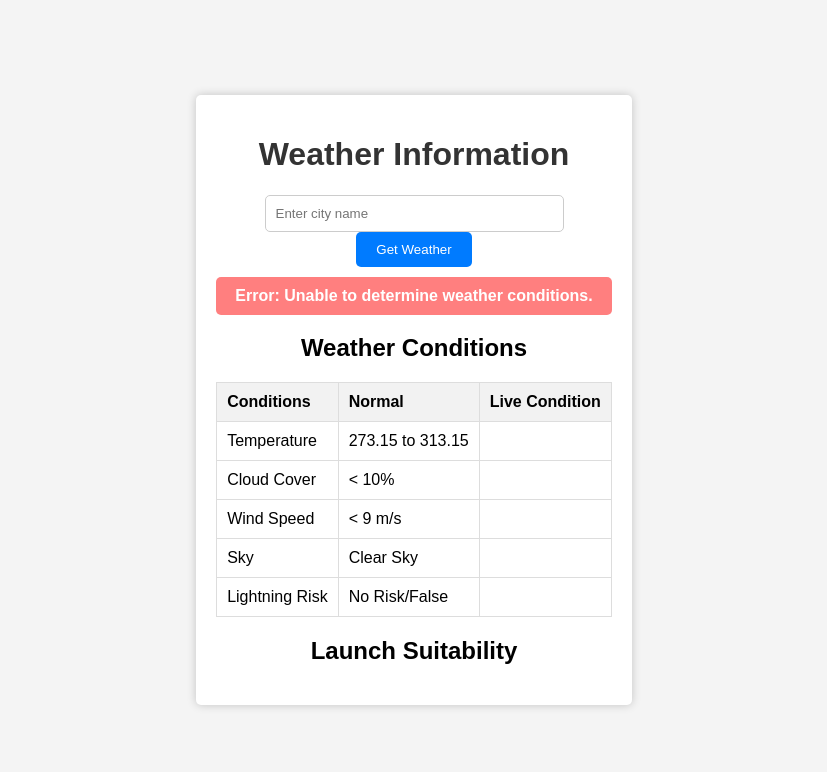
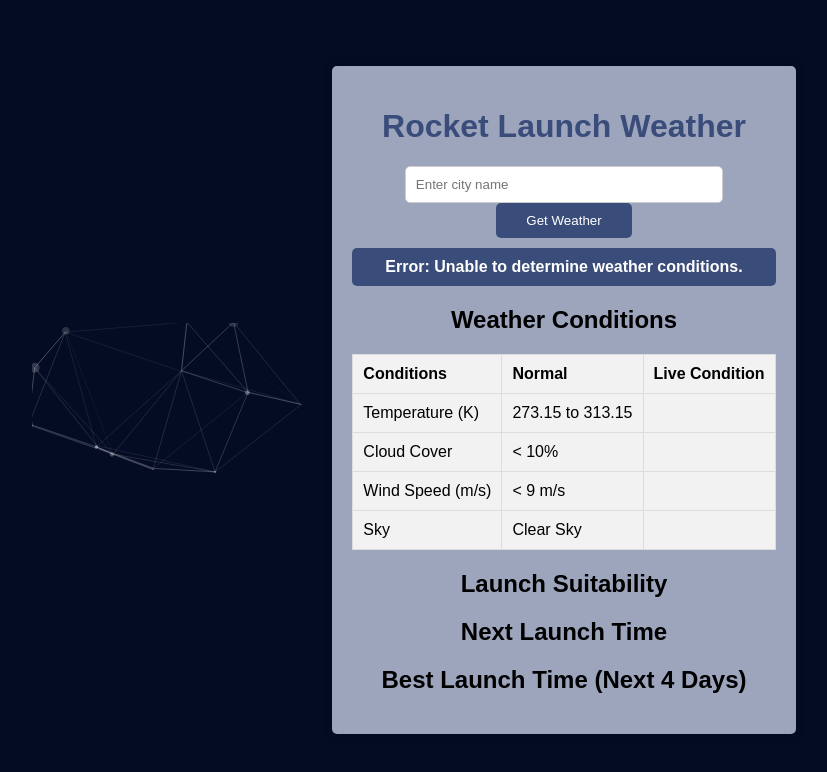
Before and after one commit to miqd2d/NASA_space_apps, a plain HTML site: page index.html in a window 1280 px wide. Both pictures are taken after a click on the button "Get Weather". Shown: the whole page, without its empty margins (226-1053 px from the left). Drawn offline with nearby package versions, Linux system fonts and the light colour scheme; no server answers.

Commit message:
Update index.html

```diff
--- a/index.html
+++ b/index.html
@@ -3,11 +3,11 @@
 <head>
     <meta charset="UTF-8">
     <meta name="viewport" content="width=device-width, initial-scale=1.0">
-    <title>Weather Information</title>
+    <title>Rocket Launch Weather</title>
     <style>
         body {
             font-family: Arial, sans-serif;
-            background-color: #f4f4f4;
+            background-color: #040c24; /* #040c24 - Dark Blue */
             margin: 0;
             padding: 0;
             display: flex;
@@ -16,15 +16,15 @@
             min-height: 100vh;
         }
         .container {
-            max-width: 600px;
+            max-width: 800px;
             padding: 20px;
-            background-color: #fff;
+            background-color: #9da5bd; /* #9da5bd - Light Grayish Blue */
             border-radius: 5px;
             box-shadow: 0 0 10px rgba(0, 0, 0, 0.2);
             text-align: center;
         }
         h1 {
-            color: #333;
+            color: #3a4c7a; /* #3a4c7a - Light Blue */
         }
         input[type="text"] {
             width: 70%;
@@ -33,9 +33,9 @@
             border-radius: 5px;
         }
         button {
-            padding: 10px 20px;
-            background-color: #007bff;
-            color: #fff;
+            padding: 10px 30px;
+            background-color: #3a4c7a; /* #007bff - Blue */
+            color: #fff; /* #ffffff - White */
             border: none;
             border-radius: 5px;
             cursor: pointer;
@@ -43,6 +43,7 @@
         table {
             width: 100%;
             border-collapse: collapse;
+            background-color: #f2f2f2;
             margin-top: 20px;
         }
         th, td {
@@ -51,32 +52,36 @@
             text-align: left;
         }
         th {
-            background-color: #f2f2f2;
+            background-color: #f2f2f2; /* #f2f2f2 - Light Gray */
         }
-        .satisfied {
-            background-color: #92D050;
-            color: white;
+        .green {
+            color: green;
         }
-        .not-satisfied {
-            background-color: #FF7F7F;
-            color: white;
+        .red {
+            color: red;
         }
         .error-message {
-            background-color: #FF7F7F;
-            color: white;
+            background-color: #3a4c7a; /* #FF7F7F - Light Red */
+            color: #fff; /* #ffffff - White */
             padding: 10px;
             border-radius: 5px;
             margin-top: 10px;
             font-weight: bold;
         }
+        .best-launch-time {
+            margin-top: 20px;
+        }
     </style>
+    <script src="https://cdn.jsdelivr.net/particles.js/2.0.0/particles.min.js"></script>
 </head>
 <body>
+    <div id="particles-js"></div>
+
     <div class="container">
-        <h1>Weather Information</h1>
+        <h1>Rocket Launch Weather</h1>
         <div>
             <input type="text" id="city" placeholder="Enter city name" />
-            <button onclick="getWeather()">Get Weather</button>
+            <button onclick="getWeatherData()">Get Weather</button>
         </div>
         <div id="error" class="error-message"></div>
         <h2>Weather Conditions</h2>
@@ -87,47 +92,160 @@
                 <th>Live Condition</th>
             </tr>
             <tr>
-                <td>Temperature</td>
+                <td>Temperature (K)</td>
                 <td>273.15 to 313.15</td>
                 <td id="temperature"></td>
             </tr>
             <tr>
                 <td>Cloud Cover</td>
                 <td>&lt; 10%</td>
-                <td id="cloudCover"></td>
+                <td id="cloud-cover"></td>
             </tr>
             <tr>
-                <td>Wind Speed</td>
+                <td>Wind Speed (m/s)</td>
                 <td>&lt; 9 m/s</td>
-                <td id="windSpeed"></td>
+                <td id="wind-speed"></td>
             </tr>
             <tr>
                 <td>Sky</td>
                 <td>Clear Sky</td>
                 <td id="sky"></td>
             </tr>
-            <tr>
-                <td>Lightning Risk</td>
-                <td>No Risk/False</td>
-                <td id="lightningRisk"></td>
-            </tr>
         </table>
-
         <h2>Launch Suitability</h2>
-        <p id="launchSuitability"></p>
+        <p id="launch-suitability"></p>
+        <h2>Next Launch Time</h2>
+        <p id="next-launch-time"></p>
+        <h2 class="best-launch-time">Best Launch Time (Next 4 Days)</h2>
+        <p id="best-launch-info"></p>
     </div>
 
     <script>
+        particlesJS('particles-js', {
+        particles: {
+            number: {
+                value: 200, // Increased density
+                density: {
+                    enable: true,
+                    value_area: 800
+                }
+            },
+            color: {
+                value: '#ffffff' // White particles
+            },
+            shape: {
+                type: 'circle',
+                stroke: {
+                    width: 0,
+                    color: '#000000'
+                },
+                polygon: {
+                    nb_sides: 5
+                },
+                image: {
+                    src: 'img/github.svg',
+                    width: 100,
+                    height: 100
+                }
+            },
+            opacity: {
+                value: 0.5,
+                random: true,
+                anim: {
+                    enable: true,
+                    speed: 1,
+                    opacity_min: 0.1,
+                    sync: false
+                }
+            },
+            size: {
+                value: 5,
+                random: true,
+                anim: {
+                    enable: false,
+                    speed: 40,
+                    size_min: 0.1,
+                    sync: false
+                }
+            },
+            line_linked: {
+                enable: true,
+                distance: 150,
+                color: '#ffffff',
+                opacity: 0.4,
+                width: 1
+            },
+            move: {
+                enable: true,
+                speed: 6,
+                direction: 'none',
+                random: false,
+                straight: false,
+                out_mode: 'out',
+                bounce: false,
+                attract: {
+                    enable: false,
+                    rotateX: 600,
+                    rotateY: 1200
+                }
+            }
+        },
+        interactivity: {
+            detect_on: 'canvas',
+            events: {
+                onhover: {
+                    enable: true,
+                    mode: 'repulse'
+                },
+                onclick: {
+                    enable: true,
+                    mode: 'push'
+                },
+                resize: true
+            },
+            modes: {
+                grab: {
+                    distance: 900,
+                    line_linked: {
+                        opacity: 1
+                    }
+                },
+                bubble: {
+                    distance: 200,
+                    size: 40,
+                    duration: 6,
+                    opacity: 8,
+                    speed: 3
+                },
+                repulse: {
+                    distance: 200
+                },
+                push: {
+                    particles_nb: 4
+                },
+                remove: {
+                    particles_nb: 2
+                }
+            }
+        },
+        retina_detect: true
+    });
         function clearWeatherData() {
             document.getElementById("temperature").textContent = "";
-            document.getElementById("cloudCover").textContent = "";
-            document.getElementById("windSpeed").textContent = "";
+            document.getElementById("cloud-cover").textContent = "";
+            document.getElementById("wind-speed").textContent = "";
             document.getElementById("sky").textContent = "";
-            document.getElementById("lightningRisk").textContent = "";
         }
 
-        function getWeather() {
-            clearWeatherData(); // Clear existing data
+        function clearLaunchInfo() {
+            document.getElementById("launch-suitability").textContent = "";
+            document.getElementById("next-launch-time").textContent = "";
+            document.getElementById("best-launch-info").textContent = "";
+        }
+
+        function getWeatherData() {
+            clearWeatherData();
+            clearLaunchInfo(); // Clear launch-related info
 
             const city = document.getElementById("city").value;
             const api_key = '55d3ce7f471db6d3c8f884a9e8d6ff02';
@@ -145,6 +263,8 @@
                     document.getElementById("error").textContent = "";
                     updateWeatherTable(data);
                     checkLaunchSuitability(data);
+                    getNextLaunchTime();
+                    getBestLaunchTime();
                 })
                 .catch(error => {
                     document.getElementById("error").textContent = "Error: Unable to determine weather conditions.";
@@ -153,47 +273,83 @@
         }
 
         function updateWeatherTable(weatherData) {
+            /* Update weather table based on weatherData */
+            const temperatureElement = document.getElementById("temperature");
+            const cloudCoverElement = document.getElementById("cloud-cover");
+            const windSpeedElement = document.getElementById("wind-speed");
+            const skyElement = document.getElementById("sky");
+
+            temperatureElement.textContent = weatherData.main.temp;
+            temperatureElement.className = weatherData.main.temp > 273.15 && weatherData.main.temp < 313.15 ? "green" : "red";
+
+            cloudCoverElement.textContent = weatherData.clouds.all;
+            cloudCoverElement.className = weatherData.clouds.all < 10 ? "green" : "red";
+
+            windSpeedElement.textContent = weatherData.wind.speed;
+            windSpeedElement.className = weatherData.wind.speed < 9.0 ? "green" : "red";
+
+            skyElement.textContent = weatherData.weather[0].description;
+            skyElement.className = (!weatherData.weather[0].description.toLowerCase().includes("rain") && !weatherData.weather[0].description.toLowerCase().includes("drizzle")) ? "green" : "red";
+        }
+
+        function checkLaunchSuitability(weatherData) {
+            /* Check launch suitability based on weatherData and update the suitability message */
             const temperature = weatherData.main.temp;
             const cloudCover = weatherData.clouds.all;
             const windSpeed = weatherData.wind.speed;
             const description = weatherData.weather[0].description;
-            const lightningRisk = description.toLowerCase().includes("thunderstorm");
-
-            document.getElementById("temperature").textContent = temperature;
-            document.getElementById("temperature").className = temperature > 273.15 && temperature < 313.15 ? "satisfied" : "not-satisfied";
-
-            document.getElementById("cloudCover").textContent = cloudCover;
-            document.getElementById("cloudCover").className = cloudCover < 10 ? "satisfied" : "not-satisfied";
-
-            document.getElementById("windSpeed").textContent = windSpeed;
-            document.getElementById("windSpeed").className = windSpeed < 9.0 ? "satisfied" : "not-satisfied";
-
-            document.getElementById("sky").textContent = description;
-            document.getElementById("sky").className = (!description.toLowerCase().includes("rain") && !description.toLowerCase().includes("drizzle")) ? "satisfied" : "not-satisfied";
-
-            document.getElementById("lightningRisk").textContent = lightningRisk;
-            document.getElementById("lightningRisk").className = !lightningRisk ? "satisfied" : "not-satisfied";
-        }
-
-        function checkLaunchSuitability(weatherData) {
-            const temperature = weatherData.main.temp;
-            const cloudCover = weatherData.clouds.all;
-            const windSpeed = weatherData.wind.speed;
-            const description = weatherData.weather[0].description;
-            const lightningRisk = description.toLowerCase().includes("thunderstorm");
 
             const clearSkies = cloudCover < 10;
             const lowWindSpeed = windSpeed < 9.0;
             const dryWeather = !description.toLowerCase().includes("rain") && !description.toLowerCase().includes("drizzle");
             const moderateTemperature = temperature > 273.15 && temperature < 313.15;
-            const lowLightningRisk = !lightningRisk;
 
-            const launchSuitability = clearSkies && lowWindSpeed && dryWeather && moderateTemperature && lowLightningRisk;
+            const launchSuitabilityElement = document.getElementById("launch-suitability");
+            const launchSuitability = clearSkies && lowWindSpeed && dryWeather && moderateTemperature;
 
-            const suitabilityMessage = launchSuitability ? "Ideal conditions for a student rocket launch!" : "Not ideal conditions for a student rocket launch.";
+            launchSuitabilityElement.textContent = launchSuitability ? "Ideal conditions for a student rocket launch!" : "Not ideal conditions for a student rocket launch!";
+            launchSuitabilityElement.className = launchSuitability ? "green" : "red";
+        }
 
-            document.getElementById("launchSuitability").textContent = suitabilityMessage;
-            document.getElementById("launchSuitability").className = launchSuitability ? "satisfied" : "not-satisfied";
+        function getNextLaunchTime() {
+            /* Calculate and display the next launch time */
+            const now = new Date();
+            const nextLaunchTimeElement = document.getElementById("next-launch-time");
+            const oneHourLater = new Date(now.getTime() + 60 * 60 * 1000); // One hour later
+
+            const dateOptions = { weekday: 'long', year: 'numeric', month: 'long', day: 'numeric' };
+            const timeOptions = { hour: '2-digit', minute: '2-digit', second: '2-digit', hour12: false };
+
+            nextLaunchTimeElement.textContent = `Next suitable launch time: ${oneHourLater.toLocaleDateString(undefined, dateOptions)} ${oneHourLater.toLocaleTimeString(undefined, timeOptions)}`;
+        }
+
+        function getBestLaunchTime() {
+            /* Calculate and display the best launch time for the next 4 days */
+            const now = new Date();
+            const fourDaysLater = new Date(now.getTime() + 4 * 24 * 60 * 60 * 1000); // Four days later
+
+            const dateOptions = { weekday: 'long', year: 'numeric', month: 'long', day: 'numeric' };
+            const timeOptions = { hour: '2-digit', minute: '2-digit' };
+
+            let bestLaunchTime = null;
+            let bestWeatherScore = -1;
+
+            // Iterate over the next 4 days
+            for (let i = 1; i <= 4; i++) {
+                const currentDate = new Date(now.getTime() + i * 24 * 60 * 60 * 1000);
+                const launchDateString = currentDate.toLocaleDateString(undefined, dateOptions);
+
+                // In this example, we assume a random weather score (you can replace this with actual weather data)
+                const weatherScore = Math.random() * 100; // Replace with actual calculation
+
+                if (weatherScore > bestWeatherScore) {
+                    bestWeatherScore = weatherScore;
+                    bestLaunchTime = `Best launch time on ${launchDateString}: ${currentDate.toLocaleTimeString(undefined, timeOptions)}`;
+                }
+            }
+
+            const bestLaunchTimeElement = document.getElementById("best-launch-info");
+            bestLaunchTimeElement.textContent = bestLaunchTime || "No suitable launch time found in the next 4 days.";
         }
     </script>
 </body>
```
